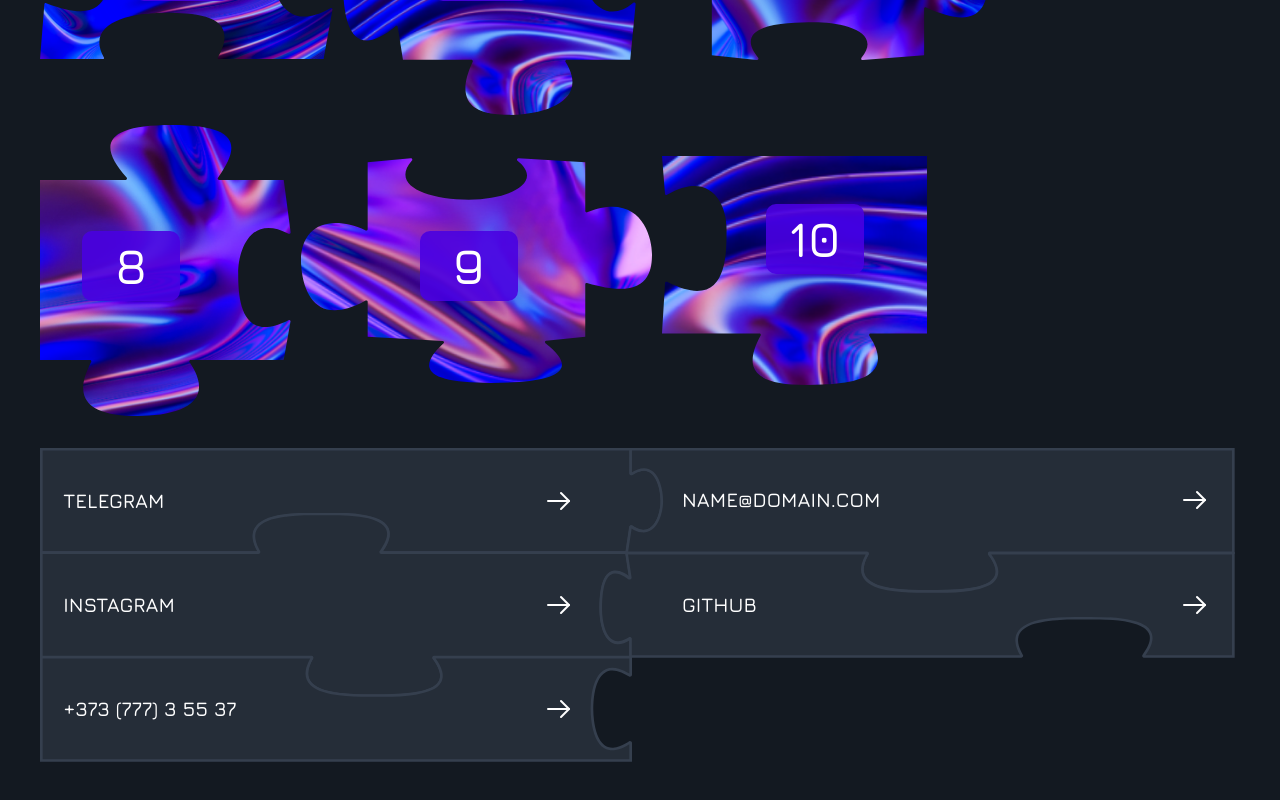
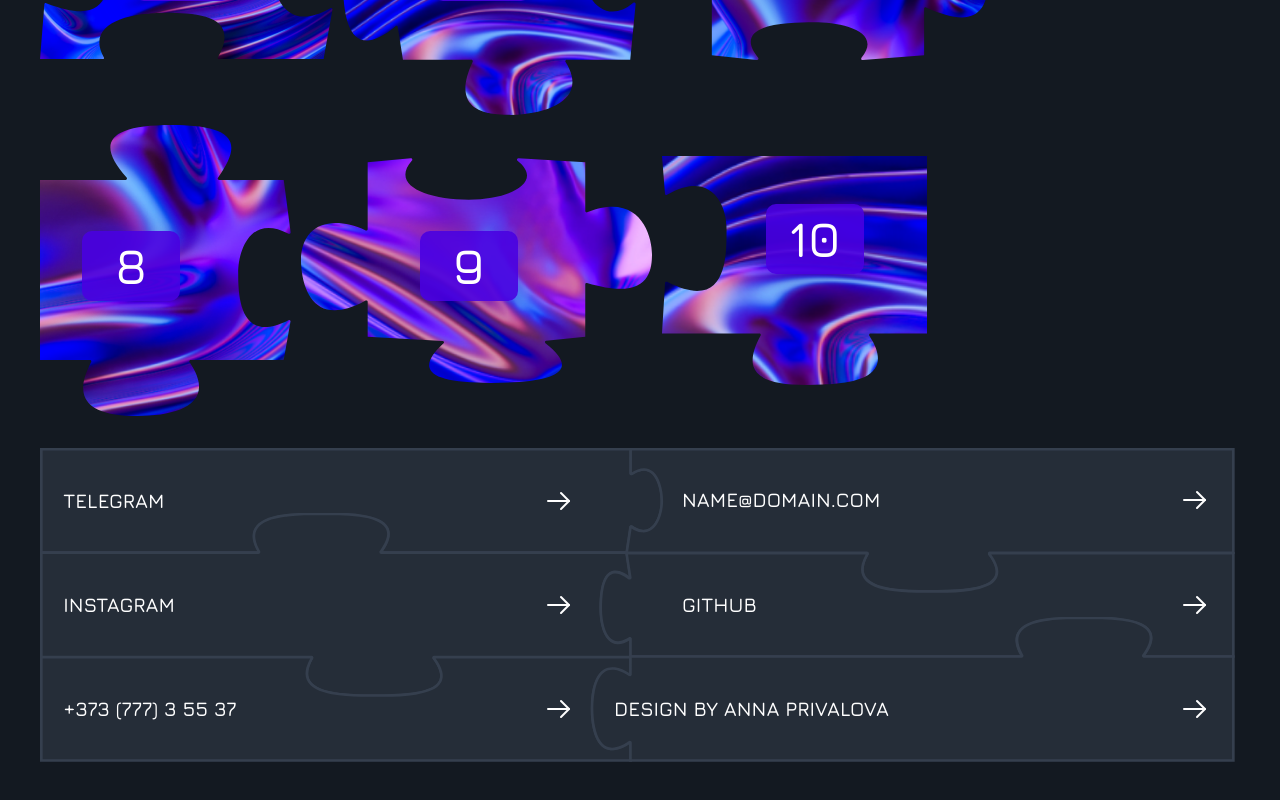
Before and after one commit to Alex-Nicalace/webcraft, a React (Vite) app: page / in a window 1280 px wide. Shown: the part 4460-5260 px from the top of the page. Built offline with nearby package versions, Linux system fonts and the light colour scheme.

Commit message:
ContactPuzzle: create #6

```diff
--- a/src/App.tsx
+++ b/src/App.tsx
@@ -263,6 +263,9 @@ function App() {
           <ContactPuzzle href="#" variant={5}>
             +373 (777) 3 55 37
           </ContactPuzzle>
+          <ContactPuzzle href="#" variant={6}>
+            Design by Anna Privalova
+          </ContactPuzzle>
         </div>
         <br />
         <br />
--- a/src/components/ui/ContactPuzzle/ContactPuzzle.scss
+++ b/src/components/ui/ContactPuzzle/ContactPuzzle.scss
@@ -162,7 +162,21 @@
       $clipPathInner: '#puzzle-footer-inner-5',
       $paddingRight: 85,
       $paddingLeft: 35,
-      $marginTop: -3
+      $marginTop: -3,
+      $marginRight: -62
+    );
+  }
+
+  &_6 {
+    @include puzzle(
+      $widthPuzzle: 966,
+      $heightPuzzle: 218,
+      $clipPathOter: '#puzzle-footer-outer-6',
+      $clipPathInner: '#puzzle-footer-inner-6',
+      $paddingTop: 60,
+      $paddingRight: 35,
+      $paddingLeft: 35,
+      $marginTop: -62
     );
   }
 }
--- a/src/components/ui/ContactPuzzle/variantsPuzzleConfig.ts
+++ b/src/components/ui/ContactPuzzle/variantsPuzzleConfig.ts
@@ -8,6 +8,8 @@ import SvgMaskOuter4 from '../../../assets/img/puzzles/puzzle-footer-outer-4.svg
 import SvgMaskInner4 from '../../../assets/img/puzzles/puzzle-footer-inner-4.svg?react';
 import SvgMaskOuter5 from '../../../assets/img/puzzles/puzzle-footer-outer-5.svg?react';
 import SvgMaskInner5 from '../../../assets/img/puzzles/puzzle-footer-inner-5.svg?react';
+import SvgMaskOuter6 from '../../../assets/img/puzzles/puzzle-footer-outer-6.svg?react';
+import SvgMaskInner6 from '../../../assets/img/puzzles/puzzle-footer-inner-6.svg?react';
 
 export const VARIANTS_PUZZLE = {
   1: {
@@ -31,7 +33,7 @@ export const VARIANTS_PUZZLE = {
     SvgMaskInner: SvgMaskInner5,
   },
   6: {
-    SvgMaskOuter: SvgMaskOuter1,
-    SvgMaskInner: SvgMaskInner1,
+    SvgMaskOuter: SvgMaskOuter6,
+    SvgMaskInner: SvgMaskInner6,
   },
 };
```
Also changed, not shown: src/assets/img/puzzles/puzzle-footer-inner-6.svg (added), src/assets/img/puzzles/puzzle-footer-outer-6.svg (added).
